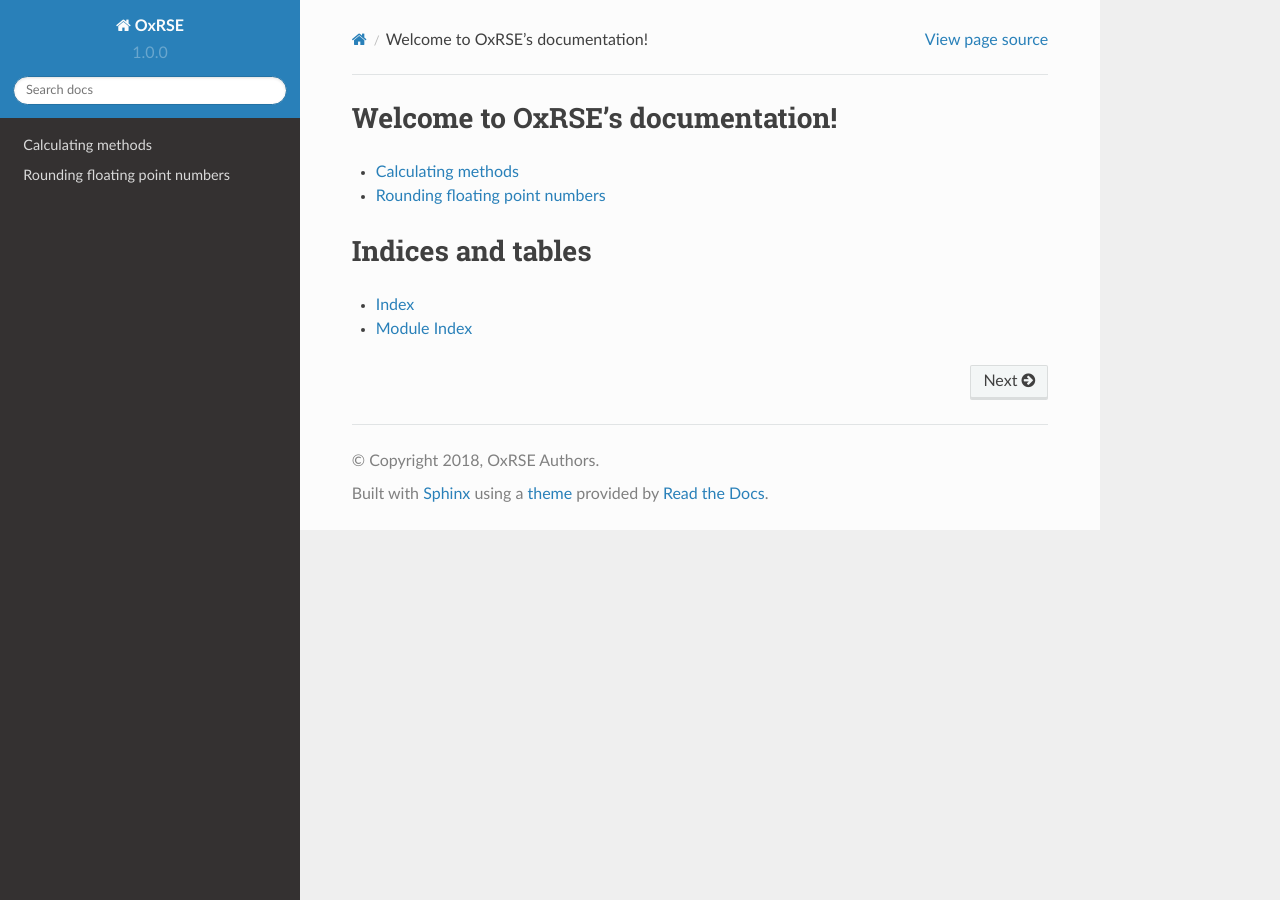
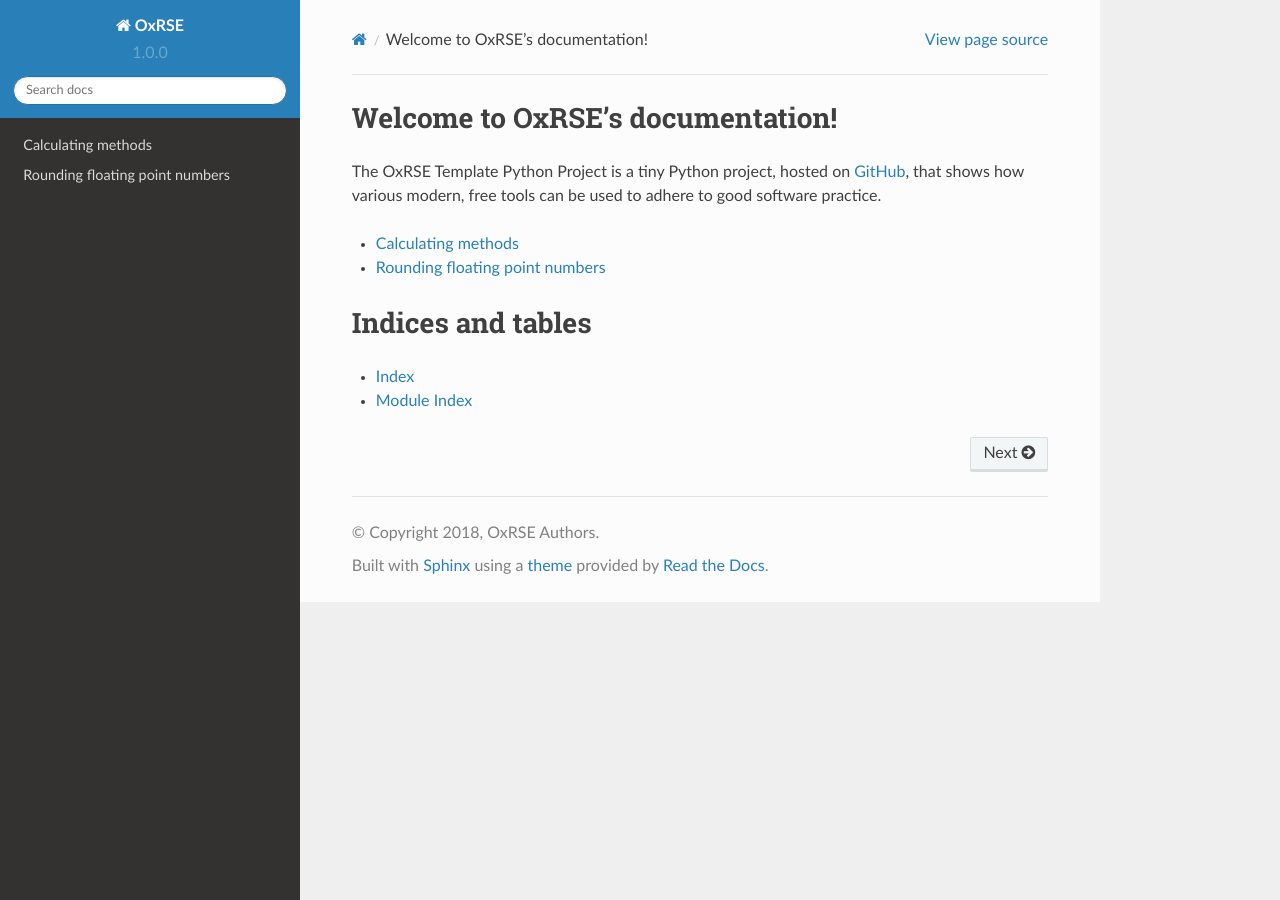
Before and after one commit to OxfordRSE/template-project-python, a Sphinx documentation site: the page built from docs/source/index.rst, in a window 1280 px wide. Built offline with Sphinx 7.4.7 and the Read the Docs theme 2.0.0, drawn with Linux system fonts in a browser that asks for light colours.

Commit message:
Update to docs

```diff
--- a/docs/source/index.rst
+++ b/docs/source/index.rst
@@ -1,10 +1,13 @@
-.. OxRSE documentation master file, created by
-   sphinx-quickstart on Thu Jul  5 17:18:01 2018.
-   You can adapt this file completely to your liking, but it should at least
-   contain the root `toctree` directive.
+.. Root of all OxRSE docs
+
+.. _GitHub: https://github.com/OxfordRSE/template-project-python
+
+
 
 Welcome to OxRSE's documentation!
 =================================
+
+The OxRSE Template Python Project is a tiny Python project, hosted on GitHub_, that shows how various modern, free tools can be used to adhere to good software practice.
 
 .. toctree::
     calculate
```
